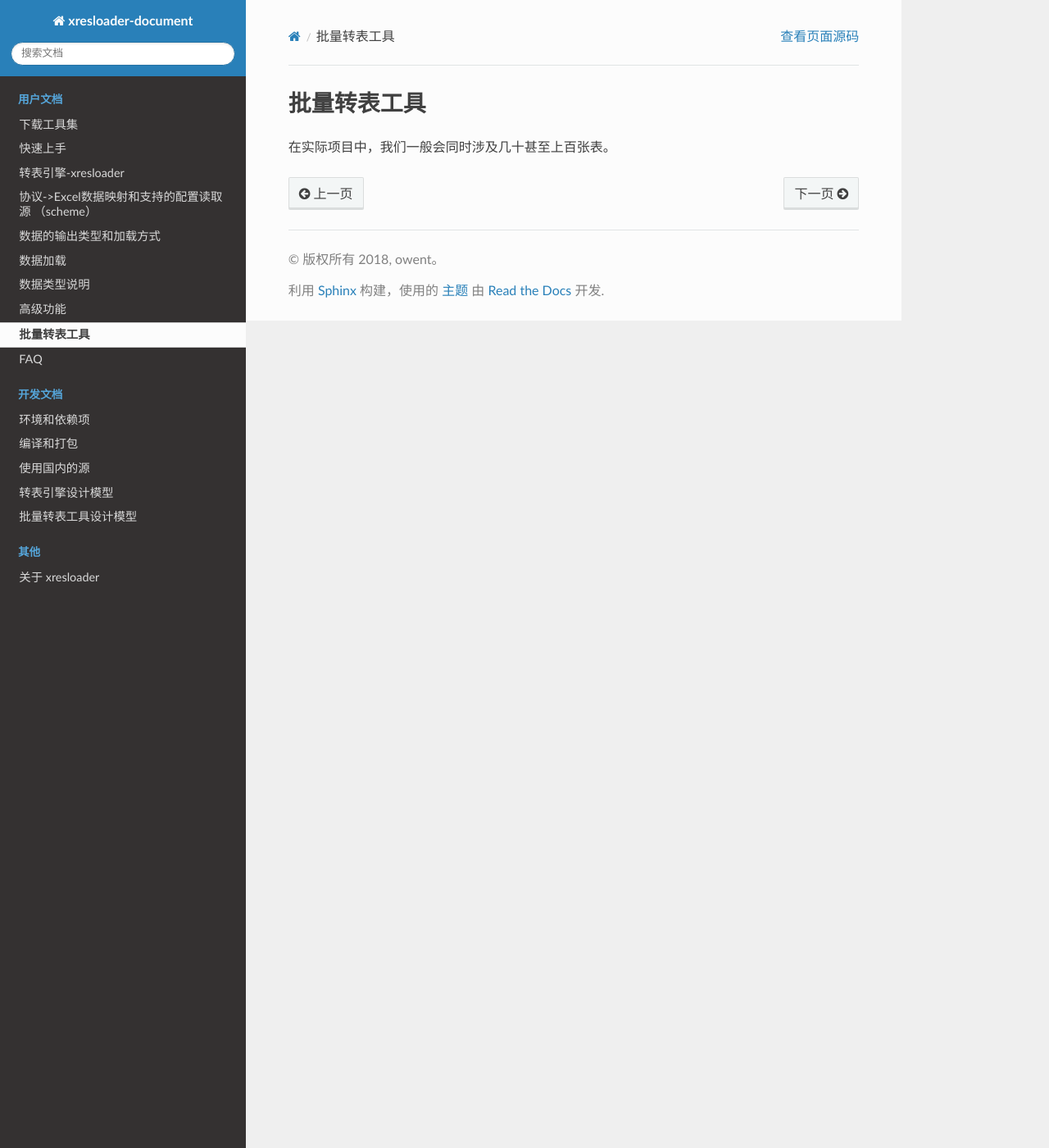
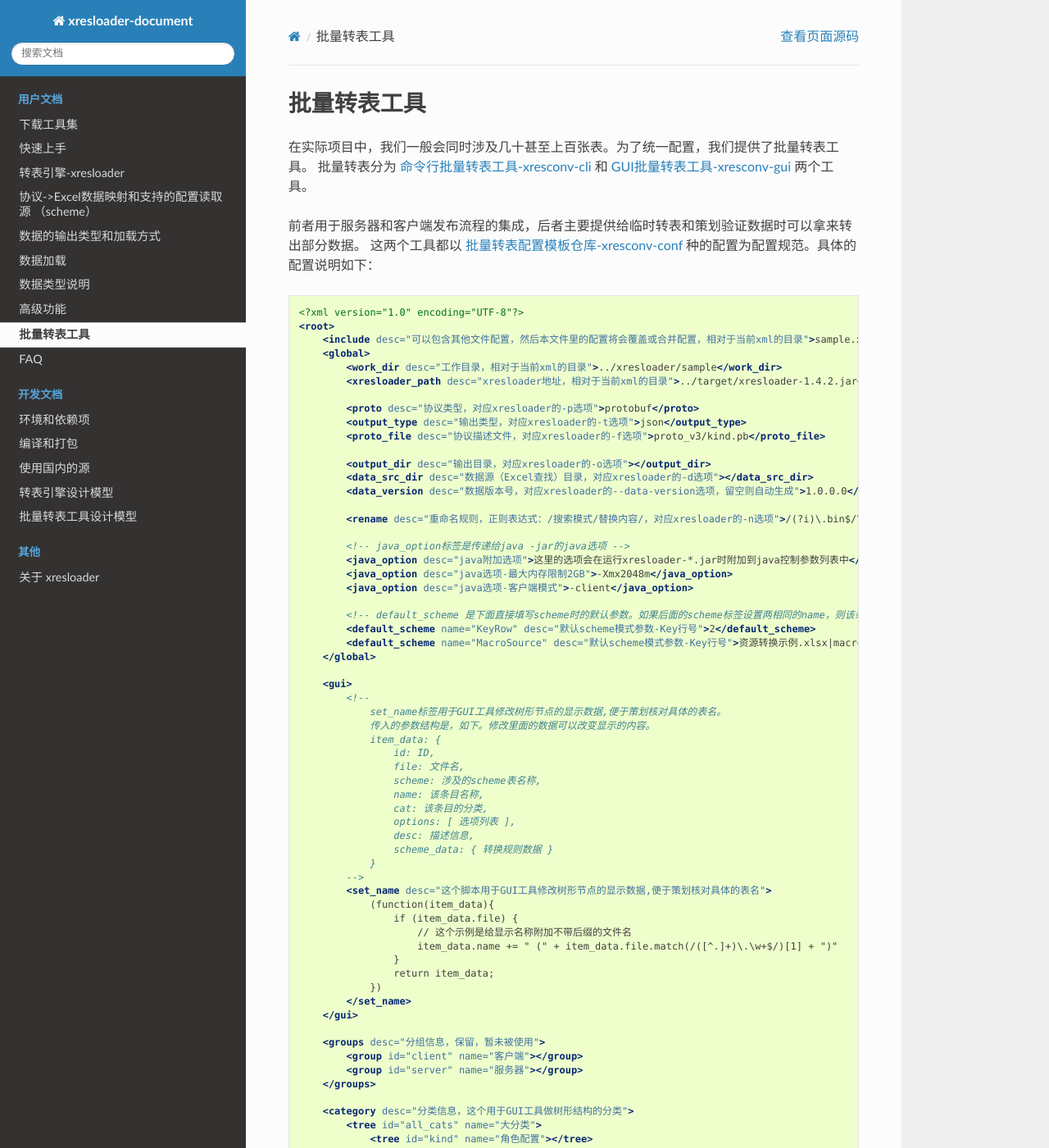
Before and after one commit to xresloader/xresloader-docs, a Sphinx documentation site: the page built from source/users/xresconv.rst, in a window 1280 px wide and 1400 px high. Shown: the whole window at 82% size. Built offline with Sphinx 7.4.7 and the Read the Docs theme 2.0.0, drawn with Linux system fonts in a browser that asks for light colours; some of the changed text lies outside the part shown.

Commit message:
补文档

```diff
--- a/source/sample/xresconv_conf.xml
+++ b/source/sample/xresconv_conf.xml
@@ -3,7 +3,7 @@
     <include desc="可以包含其他文件配置，然后本文件里的配置将会覆盖或合并配置，相对于当前xml的目录">sample.xml</include>
     <global>
         <work_dir desc="工作目录，相对于当前xml的目录">../xresloader/sample</work_dir>
-        <xresloader_path desc="xresloader地址，相对于当前xml的目录">../target/xresloader-1.4.1.jar</xresloader_path>
+        <xresloader_path desc="xresloader地址，相对于当前xml的目录">../target/xresloader-1.4.2.jar</xresloader_path>
 
         <proto desc="协议类型，对应xresloader的-p选项">protobuf</proto>
         <output_type desc="输出类型，对应xresloader的-t选项">json</output_type>
@@ -11,7 +11,7 @@
 
         <output_dir desc="输出目录，对应xresloader的-o选项"></output_dir>
         <data_src_dir desc="数据源（Excel查找）目录，对应xresloader的-d选项"></data_src_dir>
-        <data_version desc="数据版本号，对应xresloader的留空则自动生成">1.0.0.0</data_version>
+        <data_version desc="数据版本号，对应xresloader的--data-version选项，留空则自动生成">1.0.0.0</data_version>
 
         <rename desc="重命名规则，正则表达式：/搜索模式/替换内容/，对应xresloader的-n选项">/(?i)\.bin$/\.json/</rename>
 
--- a/source/users/xresconv.rst
+++ b/source/users/xresconv.rst
@@ -1,4 +1,49 @@
 批量转表工具
 =============================================
 
-在实际项目中，我们一般会同时涉及几十甚至上百张表。
+.. _xresloader: https://github.com/xresloader/xresloader
+.. _xresconv-cli: https://github.com/xresloader/xresconv-cli
+.. _xresconv-gui: https://github.com/xresloader/xresconv-gui
+.. _xresconv-conf: https://github.com/xresloader/xresconv-conf
+
+在实际项目中，我们一般会同时涉及几十甚至上百张表。为了统一配置，我们提供了批量转表工具。
+批量转表分为 `命令行批量转表工具-xresconv-cli <xresconv-cli>`_ 和 `GUI批量转表工具-xresconv-gui <xresconv-gui>`_ 两个工具。
+
+前者用于服务器和客户端发布流程的集成，后者主要提供给临时转表和策划验证数据时可以拿来转出部分数据。
+这两个工具都以 `批量转表配置模板仓库-xresconv-conf <xresconv-conf>`_ 种的配置为配置规范。具体的配置说明如下：
+
+.. literalinclude:: ../sample/xresconv_conf.xml
+    :language: xml
+    :encoding: utf-8
+
+如上时所有支持的标签的说明及示例配置。
+
+除了前面章节提及过的字段外，还有一些特别的配置。
+
++ ``//root/include`` : 包含其他配置文件。相当于把其他配置文件离得配置复制过来。然后这个文件里有重复得配置则覆盖之。
++ ``//root/global/work_dir`` : 运行 `xresloader`_ 的目录。如果是相对目录的话相对于xml配置文件。
++ ``//root/global/xresloader_path`` : `xresloader`_ 的jar包的路径。如果是相对目录的话相对于xml配置文件。
++ ``//root/global/java_option`` : 用于传给java命令。所有的条目都会附加到java选项种。比如示例种的 ``-Xmx2048m`` 用于设置最大堆为2GB，用于对于比较大的Excel导表的时候可能会临时占用较高内存。
++ ``//root/global/default_scheme`` : 默认的导表映射关系的配置（详见 :doc:`./data_mapping` ）。对所有转换条目都会附加这里面的配置项。
++ ``//root/list/item/scheme`` : 导表映射关系的配置（详见 :doc:`./data_mapping` ）。如果和上面 ``default_scheme``  冲突则会覆盖默认配置，仅对这个条目生效。
+
+
+其他得配置看内容应该比较容易理解，唯一有个仅用于 `GUI工具 <xresconv-gui>`_ 的配置： ``//root/gui/set_name`` 需要特别说明一下。
+这是里面必须是一个有效的javascript函数，参数是
+
+.. code-block:: javascript
+
+    item_data: {
+        id: ID,
+        file: 文件名,
+        scheme: 涉及的scheme表名称,
+        name: 该条目名称,
+        cat: 该条目的分类,
+        options: [ 选项列表 ],
+        desc: 描述信息,
+        scheme_data: { 转换规则数据 }
+    }
+
+这个结构。在 `GUI工具 <xresconv-gui>`_ 显示每个条目的时候会运行这个函数并传入上述结构，在函数离我们可以通过改变 ``name`` 和 ``desc`` 来改变 `GUI工具 <xresconv-gui>`_ 工具的显示内容。
+
+比如我们有个项目所有的表都有个统一前缀，我们就可以在该函数移除掉这个前缀。
```
Also changed, not shown: source/users/advance_usage.rst (+32 -1 lines).
